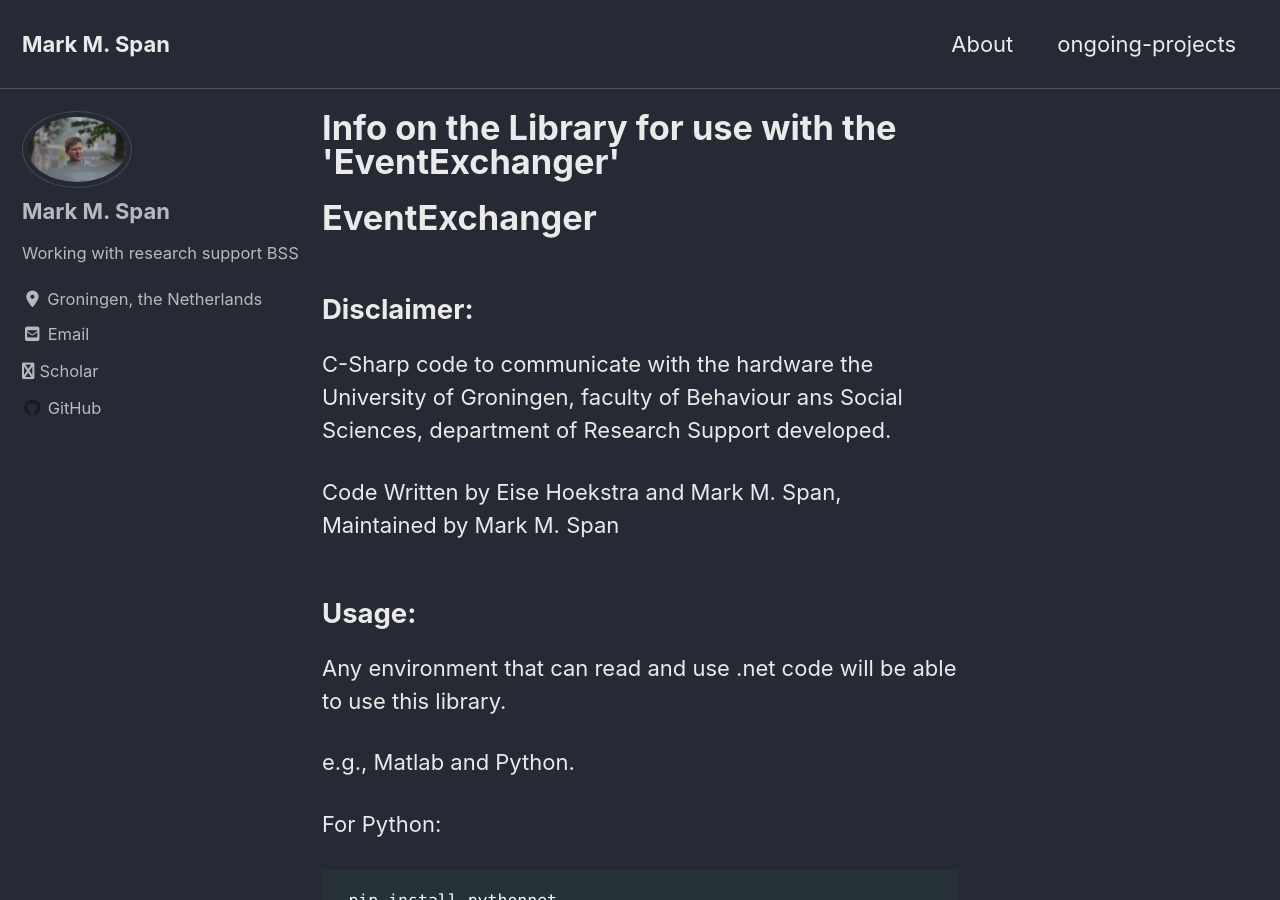
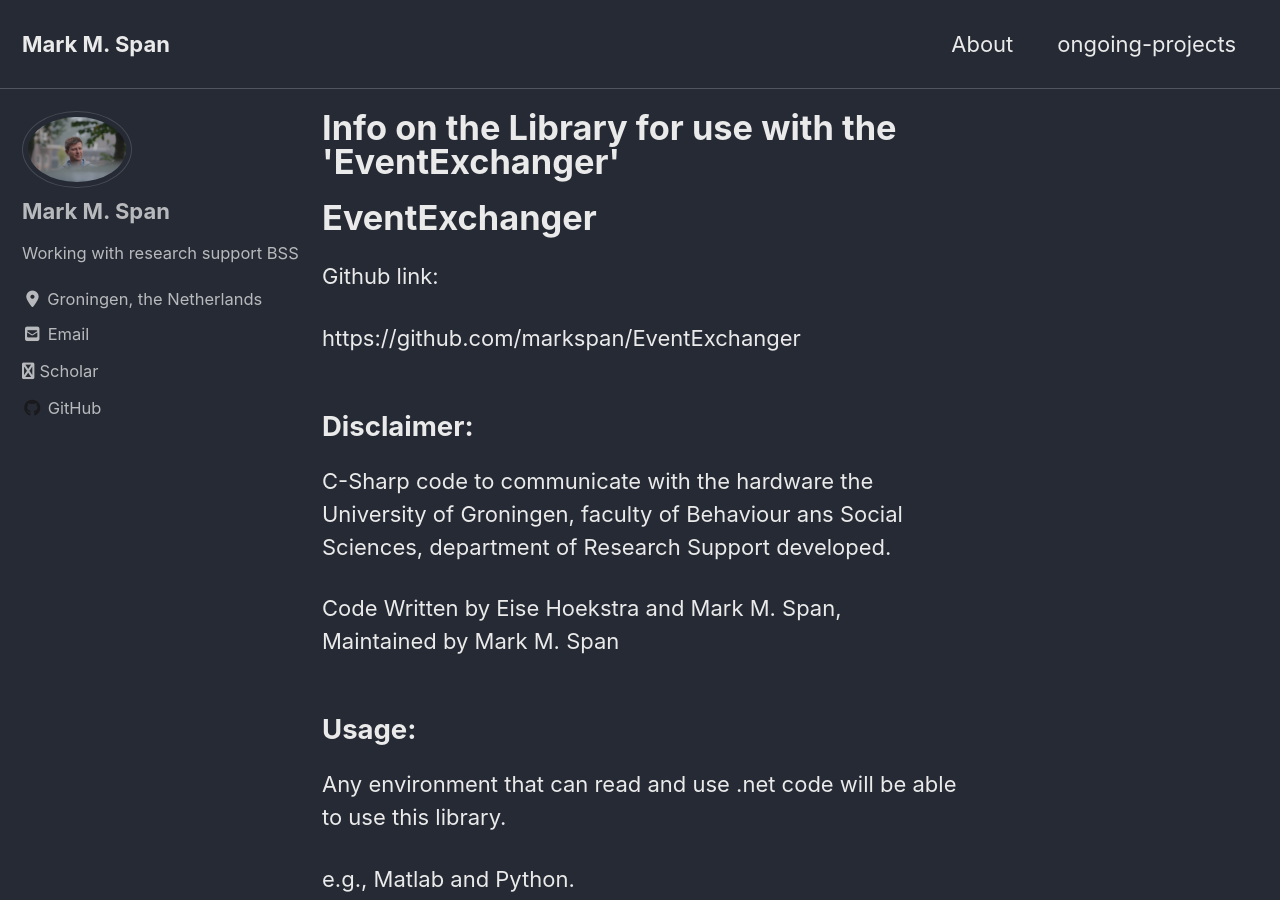
Before and after one commit to markspan/markspan.github.io, a Jekyll site: the page built from _posts/2020-04-08-EventExchanger.md, in a window 1280 px wide and 900 px high. Built offline with Jekyll 4.4.1, drawn with Linux system fonts in a browser that asks for light colours; cached includes are drawn as plain includes; nearby versions of some CDN libraries.

Commit message:
First commit

```diff
--- a/_posts/2020-04-08-EventExchanger.md
+++ b/_posts/2020-04-08-EventExchanger.md
@@ -5,6 +5,10 @@ tags: eeg analysis EventExchanger coding
 ---
 
 # EventExchanger
+
+Github link:
+
+https://github.com/markspan/EventExchanger
 
 ## Disclaimer:
 
```
